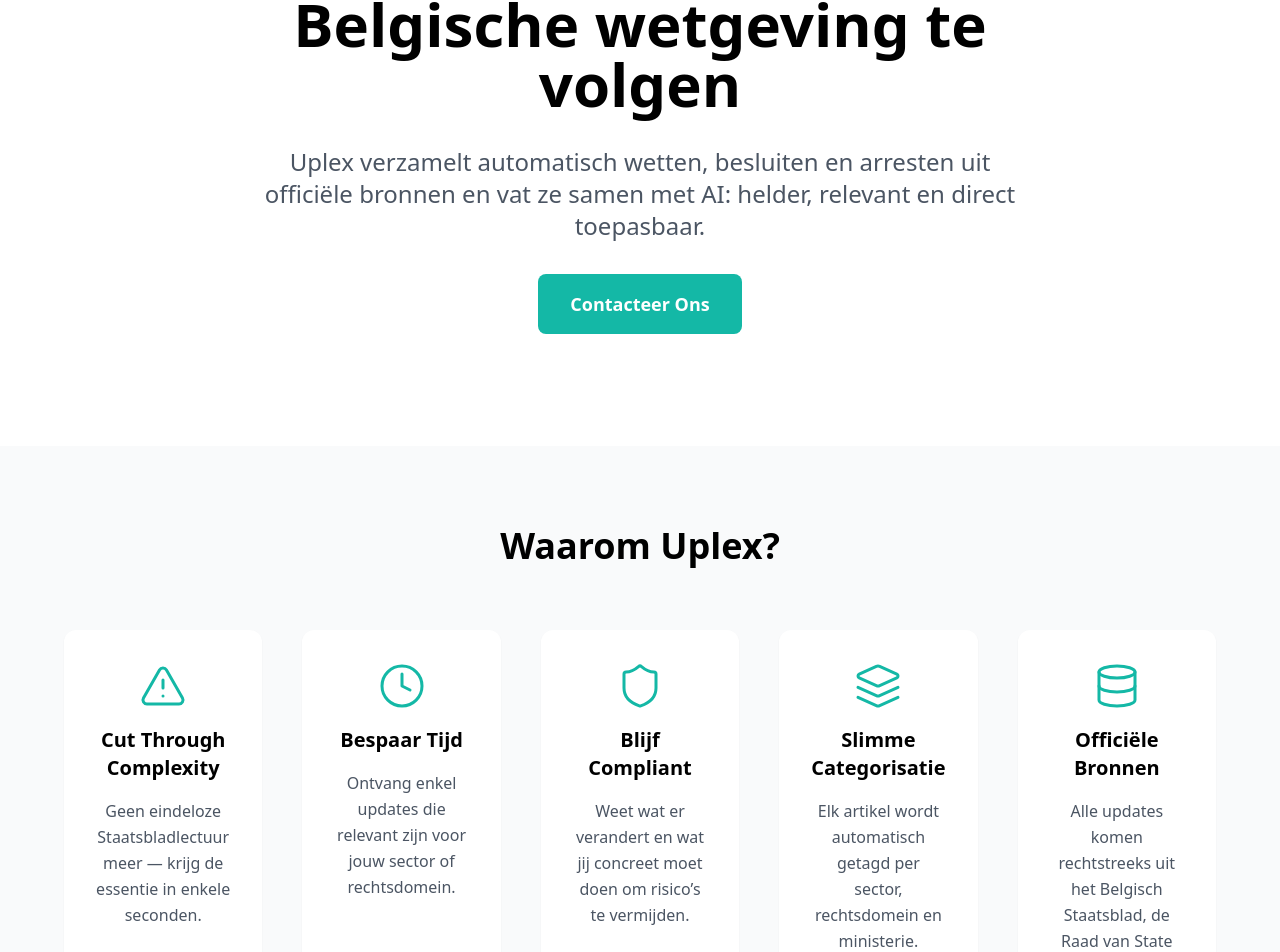
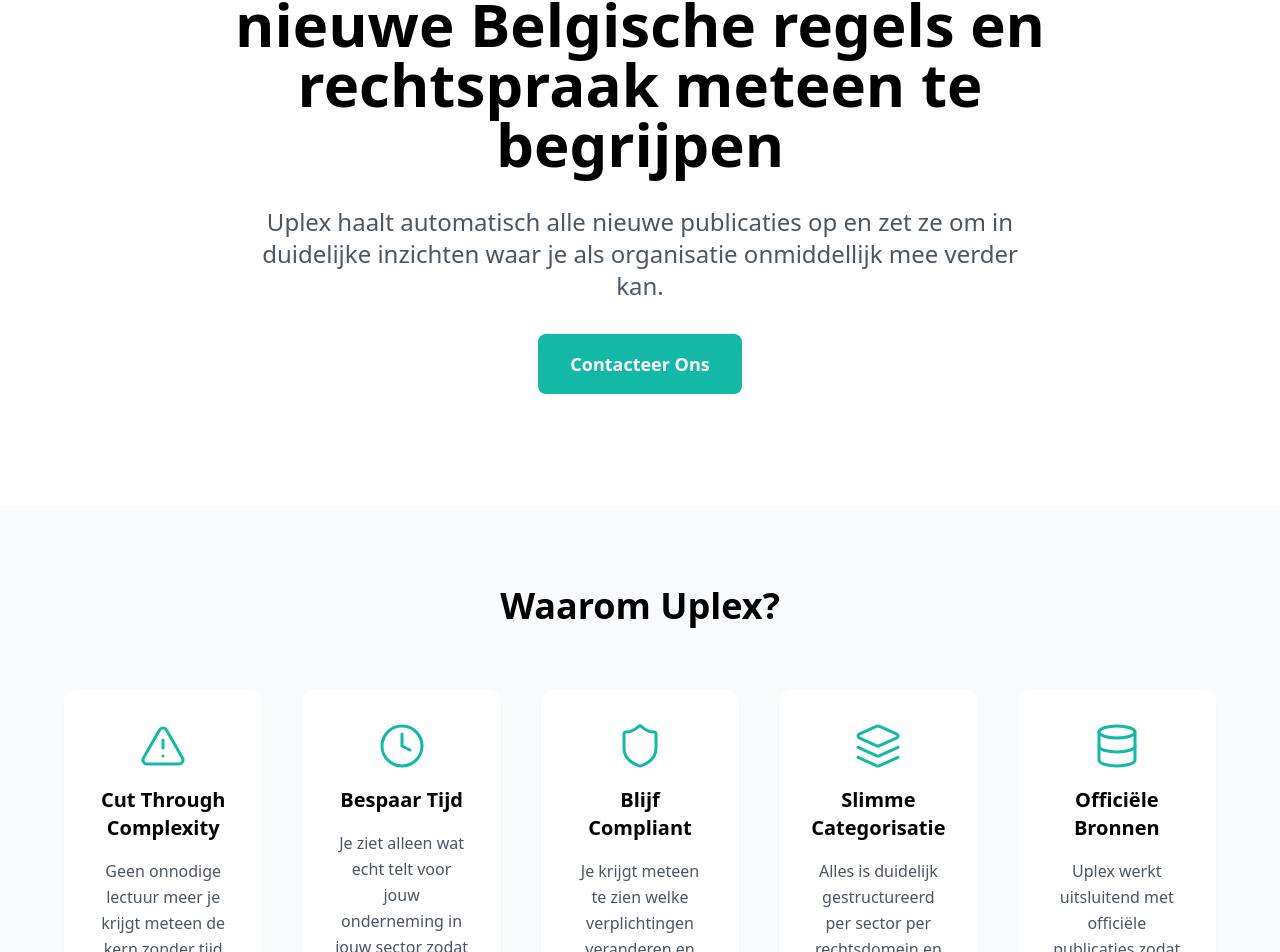
Before and after one commit to Omarofskii/uplex-website, a React (Vite) app: page / in a window 1280 px wide. Shown: the part 530-1482 px from the top of the page. Built offline with nearby package versions, Linux system fonts and the light colour scheme.

Commit message:
change text

```diff
--- a/src/App.tsx
+++ b/src/App.tsx
@@ -36,14 +36,12 @@ function App() {
           />
 
           <h1 className="text-4xl md:text-5xl lg:text-6xl font-bold text-black leading-tight max-w-4xl">
-            De slimme manier om Belgische wetgeving te volgen
+            De efficiënte manier om nieuwe Belgische regels en rechtspraak meteen te begrijpen
           </h1>
 
           <p className="text-xl md:text-2xl text-gray-600 max-w-3xl leading-relaxed">
-  Uplex verzamelt automatisch wetten, besluiten en arresten uit
-  officiële bronnen en vat ze samen met AI: helder, relevant en
-  direct toepasbaar.
-</p>
+            Uplex haalt automatisch alle nieuwe publicaties op en zet ze om in duidelijke inzichten waar je als organisatie onmiddellijk mee verder kan.
+          </p>
 
 
           <button
@@ -67,7 +65,7 @@ function App() {
               <AlertTriangle className="w-12 h-12 text-teal-500 mx-auto" strokeWidth={1.5} />
               <h3 className="text-xl font-bold text-black">Cut Through Complexity</h3>
               <p className="text-gray-600 leading-relaxed">
-                Geen eindeloze Staatsbladlectuur meer — krijg de essentie in enkele seconden.
+                Geen onnodige lectuur meer je krijgt meteen de kern zonder tijd te verliezen.
               </p>
             </div>
 
@@ -75,7 +73,7 @@ function App() {
               <Clock className="w-12 h-12 text-teal-500 mx-auto" strokeWidth={1.5} />
               <h3 className="text-xl font-bold text-black">Bespaar Tijd</h3>
               <p className="text-gray-600 leading-relaxed">
-                Ontvang enkel updates die relevant zijn voor jouw sector of rechtsdomein.
+                Je ziet alleen wat echt telt voor jouw onderneming in jouw sector zodat je geen enkele belangrijke wijziging mist.
               </p>
             </div>
 
@@ -83,7 +81,7 @@ function App() {
               <Shield className="w-12 h-12 text-teal-500 mx-auto" strokeWidth={1.5} />
               <h3 className="text-xl font-bold text-black">Blijf Compliant</h3>
               <p className="text-gray-600 leading-relaxed">
-                Weet wat er verandert en wat jij concreet moet doen om risico’s te vermijden.
+                Je krijgt meteen te zien welke verplichtingen veranderen en welke acties nodig zijn om in regel te blijven.
               </p>
             </div>
 
@@ -91,7 +89,7 @@ function App() {
               <Layers className="w-12 h-12 text-teal-500 mx-auto" strokeWidth={1.5} />
               <h3 className="text-xl font-bold text-black">Slimme Categorisatie</h3>
               <p className="text-gray-600 leading-relaxed">
-                Elk artikel wordt automatisch getagd per sector, rechtsdomein en ministerie.
+                Alles is duidelijk gestructureerd per sector per rechtsdomein en per ministerie zodat je snel vindt wat voor jouw organisatie relevant is.
               </p>
             </div>
 
@@ -99,7 +97,7 @@ function App() {
               <Database className="w-12 h-12 text-teal-500 mx-auto" strokeWidth={1.5} />
               <h3 className="text-xl font-bold text-black">Officiële Bronnen</h3>
               <p className="text-gray-600 leading-relaxed">
-                Alle updates komen rechtstreeks uit het Belgisch Staatsblad, de Raad van State en het Hof van Cassatie.
+                Uplex werkt uitsluitend met officiële publicaties zodat je altijd op correcte en betrouwbare informatie steunt.
               </p>
             </div>
           </div>
```
